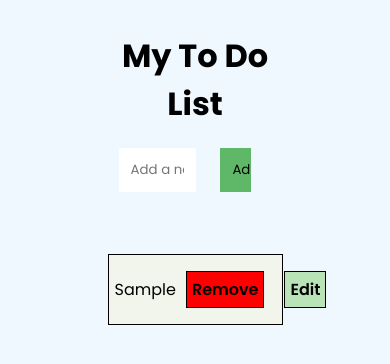
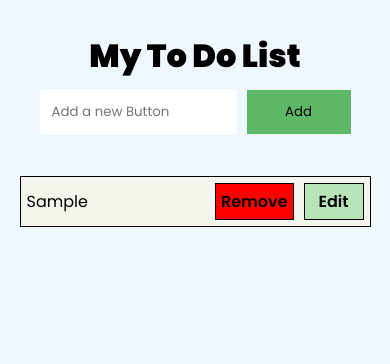
Before and after one commit to shreyabhalgat/TO-DO-List, a plain HTML site: page index.html in a window 390 px wide. Both pictures are taken after typing "Sample" into the empty fields and a click on the button "Add". Drawn offline with Linux system fonts and the light colour scheme.

Commit message:
fix responsiveness

```diff
--- a/style.css
+++ b/style.css
@@ -1,89 +1,91 @@
+@import url('https://fonts.googleapis.com/css2?family=Outfit:wght@100..900&family=Poppins:wght@100;400;600;900&display=swap');
 
-@import url('https://fonts.googleapis.com/css2?family=Outfit:wght@100..900&family=Poppins:ital,wght@0,100;0,200;0,300;0,400;0,500;0,600;0,700;0,800;0,900;1,100;1,200;1,300;1,400;1,500;1,600;1,700;1,800;1,900&display=swap');
-*{
-    margin:0;
-    padding: 0%;
+* {
+  margin: 0;
+  padding: 0;
   box-sizing: border-box;
-    font-family: 'Poppins';
+  font-family: 'Poppins', sans-serif;
 }
 
-body{
+body {
   background-color: aliceblue;
 }
 
-.container{
+.container {
   width: 100%;
   display: flex;
   flex-direction: column;
-    justify-content: center;
   align-items: center;
 }
-.input-container{
-    width:50%;
-    max-width:500px;
+
+.input-container {
+  width: 90%;
+  max-width: 500px;
   text-align: center;
   padding: 20px;
   margin-block: 12px;
   font-size: medium;
+  display: flex;
+  flex-wrap: wrap;
+  justify-content: center;
+  gap: 10px;
 }
 
-.input-container input{
- border:none;
- outline:none;
- padding:12px;
- margin-block:12px;
+.input-container input {
+  border: none;
+  outline: none;
+  padding: 12px;
+  flex: 1 1 60%;
+  min-width: 150px;
 }
 
-.input-container input[type="text"]{
-    width:50%;
-    color: black;
+.input-container input[type="button"] {
+  background-color: rgb(95, 184, 103);
+  flex: 1 1 30%;
+  cursor: pointer;
+  min-width: 100px;
 }
-.input-container input[type="button"]{
-    background-color: rgb(95, 184, 103);
-    width:20%;
-    margin: 20px;
-    cursor:pointer;
+
+ul {
+  width: 90%;
+  max-width: 500px;
 }
-ul{
-    width: 50%;
-    display: inline-block;
-    /* display: flex;
-    justify-content: center;
-    flex-direction: column;
-    align-items: center; */
-}
-ul li{
+
+ul li {
   list-style: none;
   display: flex;
+  flex-wrap: wrap;
   align-items: center;
   justify-content: space-between;
   border: 0.1px solid black;
-    margin: 10px;
+  margin: 10px 0;
   padding: 6px;
   background-color: rgb(242, 245, 235);
 }
 
-ul li p{
-    flex-grow:1;
-}
-ul li button{
-    padding: 5px;
-    margin: 10px;
+ul li p {
+  flex-grow: 1;
+  word-break: break-word;
 }
 
-.btn{
+ul li button {
+  padding: 5px;
+  margin-left: 10px;
+  min-width: 60px;
+}
+
+.btn {
   border: 1px solid black;
   font-size: 16px;
-    background-color: none;
   font-weight: 600;
-    cursor:pointer;
-    margin:10px;
+  cursor: pointer;
   padding: 5px;
 }
 
-.delete{
+.delete {
   background-color: red;
 }
-.edit{
+
+.edit {
   background-color: rgb(184, 228, 184);
 }
```
Lines whose indentation alone changed are shown as unchanged.
